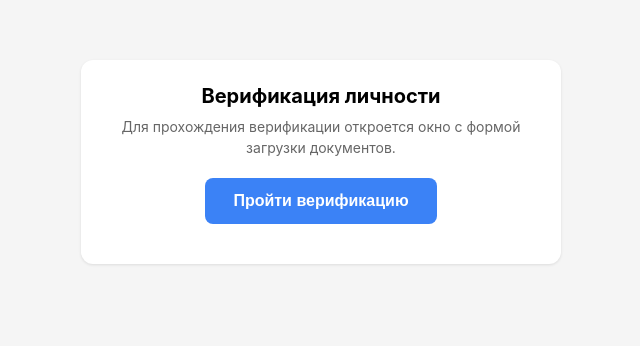
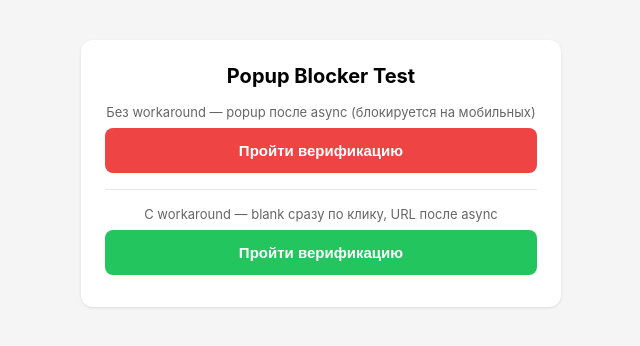
Before and after one commit to dmitrychuprov/popup-blocker-test, a plain HTML site: page index.html in a window 1280 px wide. Shown: the whole page, without its empty margins (319-959 px from the left). Drawn offline with Linux system fonts and the light colour scheme.

Commit message:
Add both tests: with and without about:blank workaround

```diff
--- a/index.html
+++ b/index.html
@@ -7,101 +7,125 @@
   <style>
     * { box-sizing: border-box; margin: 0; padding: 0; }
     body { font-family: -apple-system, BlinkMacSystemFont, 'Segoe UI', sans-serif; background: #f5f5f5; padding: 20px; display: flex; flex-direction: column; align-items: center; min-height: 100vh; }
-    .card { background: white; border-radius: 12px; padding: 24px; box-shadow: 0 1px 3px rgba(0,0,0,0.1); max-width: 480px; width: 100%; text-align: center; margin-top: 40px; }
-    h1 { font-size: 20px; margin-bottom: 8px; }
-    .desc { font-size: 14px; color: #666; margin-bottom: 20px; line-height: 1.5; }
-    button { padding: 14px 28px; border-radius: 8px; border: none; font-size: 16px; font-weight: 600; cursor: pointer; transition: all 0.15s; background: #3b82f6; color: white; }
-    button:hover { background: #2563eb; }
+    .card { background: white; border-radius: 12px; padding: 24px; box-shadow: 0 1px 3px rgba(0,0,0,0.1); max-width: 480px; width: 100%; text-align: center; margin-top: 20px; }
+    h1 { font-size: 20px; margin-bottom: 16px; }
+    .label { font-size: 13px; color: #666; margin-bottom: 8px; }
+    button { padding: 14px 28px; border-radius: 8px; border: none; font-size: 15px; font-weight: 600; cursor: pointer; transition: all 0.15s; width: 100%; }
     button:active { transform: scale(0.97); }
     button:disabled { opacity: 0.5; cursor: not-allowed; }
-    .status { margin-top: 16px; padding: 12px; border-radius: 8px; font-size: 14px; display: none; }
+    .btn-red { background: #ef4444; color: white; }
+    .btn-red:hover { background: #dc2626; }
+    .btn-green { background: #22c55e; color: white; }
+    .btn-green:hover { background: #16a34a; }
+    .status { margin-top: 12px; padding: 10px; border-radius: 8px; font-size: 13px; display: none; }
     .status.waiting { display: block; background: #dbeafe; color: #1e40af; }
     .status.ok { display: block; background: #dcfce7; color: #166534; }
     .status.blocked { display: block; background: #fee2e2; color: #991b1b; }
     .status.progress { display: block; background: #fef3c7; color: #92400e; }
-    .tech { margin-top: 16px; font-size: 12px; color: #999; }
+    .separator { border-top: 1px solid #e5e7eb; margin: 16px 0; }
+    .tech { margin-top: 8px; font-size: 11px; color: #999; }
   </style>
 </head>
 <body>
 
 <div class="card">
-  <h1>Верификация личности</h1>
-  <p class="desc">
-    Для прохождения верификации откроется окно с формой загрузки документов.
-  </p>
-  <button id="btn" onclick="startVerification()">Пройти верификацию</button>
-  <div id="status" class="status"></div>
-  <p class="tech" id="tech"></p>
+  <h1>Popup Blocker Test</h1>
+
+  <p class="label">Без workaround — popup после async (блокируется на мобильных)</p>
+  <button class="btn-red" id="btn1" onclick="testWithout()">Пройти верификацию</button>
+  <div id="status1" class="status"></div>
+  <p class="tech" id="tech1"></p>
+
+  <div class="separator"></div>
+
+  <p class="label">С workaround — blank сразу по клику, URL после async</p>
+  <button class="btn-green" id="btn2" onclick="testWith()">Пройти верификацию</button>
+  <div id="status2" class="status"></div>
+  <p class="tech" id="tech2"></p>
 </div>
 
 <script>
 const POPUP_URL = 'https://dc-sp.github.io/kyc-verify/';
 const API_DELAY = 2000;
 
-async function startVerification() {
-  const btn = document.getElementById('btn');
-  const status = document.getElementById('status');
-  const tech = document.getElementById('tech');
+function getPopupFeatures() {
+  const left = Math.round(window.screenX + (window.outerWidth - 600) / 2);
+  const top = Math.round(window.screenY + (window.outerHeight - 750) / 2);
+  return `width=600,height=750,left=${left},top=${top},scrollbars=yes,resizable=yes`;
+}
 
+function listen(popup, statusEl, btnEl) {
+  window.addEventListener('message', function handler(event) {
+    const { type, status: kycStatus } = event.data || {};
+    if (type !== 'kyc_result') return;
+    window.removeEventListener('message', handler);
+    statusEl.className = kycStatus === 'completed' ? 'status ok' : 'status blocked';
+    statusEl.textContent = kycStatus === 'completed' ? '✅ Верификация пройдена' : '❌ Верификация отклонена';
+    btnEl.disabled = false;
+  });
+  const poll = setInterval(() => {
+    if (popup && popup.closed) {
+      clearInterval(poll);
+      if (statusEl.className.includes('progress')) {
+        statusEl.className = 'status waiting';
+        statusEl.textContent = 'Окно закрыто. Результат придёт через webhook.';
+      }
+      btnEl.disabled = false;
+    }
+  }, 500);
+}
+
+// Без workaround: await → window.open(url)
+async function testWithout() {
+  const btn = document.getElementById('btn1');
+  const status = document.getElementById('status1');
+  const tech = document.getElementById('tech1');
+  btn.disabled = true;
+  status.className = 'status waiting';
+  status.textContent = 'Ждём ответ API (2 сек)...';
+
+  await new Promise(r => setTimeout(r, API_DELAY));
+
+  const popup = window.open(POPUP_URL, 'test1', getPopupFeatures());
+  if (!popup || popup.closed) {
+    status.className = 'status blocked';
+    status.textContent = '🚫 Popup заблокирован. window.open() после await не работает.';
+    tech.textContent = 'await 2000ms → window.open(url) → blocked';
+    btn.disabled = false;
+    return;
+  }
+  status.className = 'status progress';
+  status.textContent = '⏳ Popup открылся. Верификация в процессе.';
+  tech.textContent = 'await 2000ms → window.open(url) → ok';
+  listen(popup, status, btn);
+}
+
+// С workaround: window.open(blank) → await → popup.location = url
+async function testWith() {
+  const btn = document.getElementById('btn2');
+  const status = document.getElementById('status2');
+  const tech = document.getElementById('tech2');
   btn.disabled = true;
 
-  // Открываем blank СРАЗУ по клику — не блокируется браузером
-  const left = Math.round(window.screenX + (window.outerWidth - 600) / 2);
-  const top = Math.round(window.screenY + (window.outerHeight - 750) / 2);
-  const popupWindow = window.open('about:blank', 'verification',
-    `width=600,height=750,left=${left},top=${top},scrollbars=yes,resizable=yes`
-  );
-
-  if (!popupWindow || popupWindow.closed) {
+  const popup = window.open('about:blank', 'test2', getPopupFeatures());
+  if (!popup || popup.closed) {
     status.className = 'status blocked';
-    status.textContent = '🚫 Браузер заблокировал всплывающее окно. Разрешите popup для этого сайта и повторите.';
+    status.textContent = '🚫 Даже blank popup заблокирован.';
     btn.disabled = false;
     return;
   }
 
-  // Показываем загрузку в popup пока ждём API
-  popupWindow.document.write('<html><body style="display:flex;align-items:center;justify-content:center;height:100vh;font-family:sans-serif;color:#666"><p>Загрузка верификации...</p></body></html>');
+  popup.document.write('<html><body style="display:flex;align-items:center;justify-content:center;height:100vh;font-family:sans-serif;color:#666"><p>Загрузка верификации...</p></body></html>');
+  status.className = 'status waiting';
+  status.textContent = 'Popup открыт, ждём ответ API (2 сек)...';
 
-  status.className = 'status waiting';
-  status.textContent = 'Подготовка сессии...';
-
-  // Имитация async API-запроса (backend → gateway, ~2 сек)
   await new Promise(r => setTimeout(r, API_DELAY));
 
-  // Подменяем URL после получения ответа от API
-  popupWindow.location.href = POPUP_URL;
-
+  popup.location.href = POPUP_URL;
   status.className = 'status progress';
-  status.textContent = '⏳ Верификация в процессе. Не закрывайте окно.';
-  tech.textContent = 'window.open(blank) сразу по клику → URL подставлен после async.';
-
-  // Слушаем postMessage из popup
-  window.addEventListener('message', function handler(event) {
-    const { type, status: kycStatus } = event.data || {};
-    if (type !== 'kyc_result') return;
-    window.removeEventListener('message', handler);
-
-    if (kycStatus === 'completed') {
-      status.className = 'status ok';
-      status.textContent = '✅ Верификация пройдена';
-    } else {
-      status.className = 'status blocked';
-      status.textContent = '❌ Верификация отклонена';
-    }
-    btn.disabled = false;
-  });
-
-  // Polling: если пользователь закрыл popup
-  const poll = setInterval(() => {
-    if (popupWindow && popupWindow.closed) {
-      clearInterval(poll);
-      if (status.className.includes('progress')) {
-        status.className = 'status waiting';
-        status.textContent = 'Окно закрыто. Результат придёт через webhook.';
-      }
-      btn.disabled = false;
-    }
-  }, 500);
+  status.textContent = '⏳ URL подставлен. Верификация в процессе.';
+  tech.textContent = 'window.open(blank) → await 2000ms → popup.location = url → ok';
+  listen(popup, status, btn);
 }
 </script>
 
```
